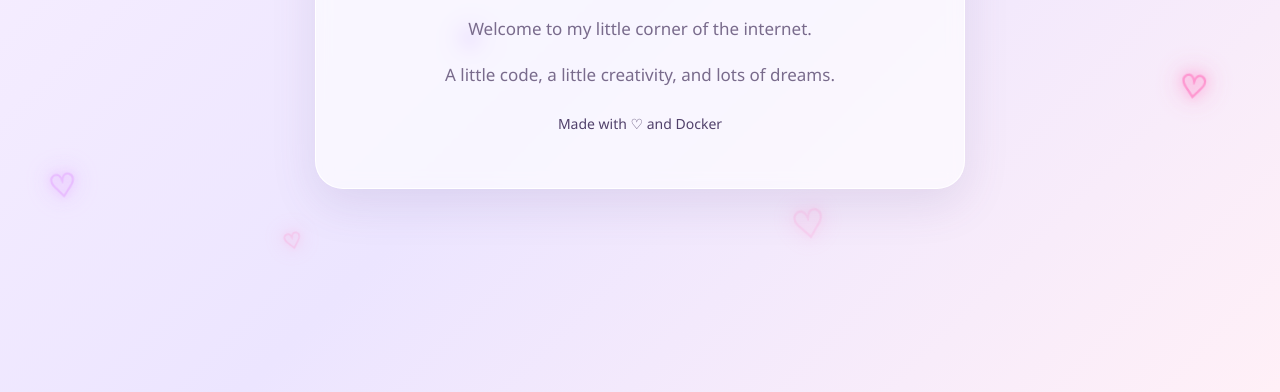
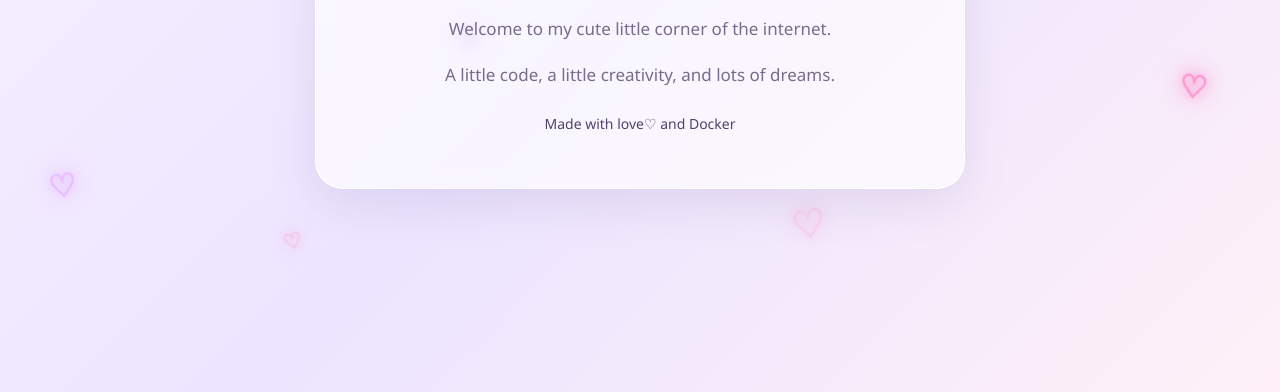
Before and after one commit to SNEHAST18/docker-image-practice, a plain HTML site: page index.html in a window 1280 px wide. Shown: the part 408-800 px from the top of the page. Drawn offline with Linux system fonts and the light colour scheme.

Commit message:
Update index.html

```diff
--- a/index.html
+++ b/index.html
@@ -112,9 +112,9 @@
   <main class="welcome">
     <div class="sparkle">✦ ♡ ✦</div>
     <h1>Hello, Sneha! 🌷</h1>
-    <p>Welcome to my little corner of the internet.</p>
+    <p>Welcome to my cute little corner of the internet.</p>
     <p>A little code, a little creativity, and lots of dreams.</p>
-    <div class="note">Made with ♡ and Docker</div>
+    <div class="note">Made with love♡ and Docker</div>
   </main>
 </body>
 </html>
```
